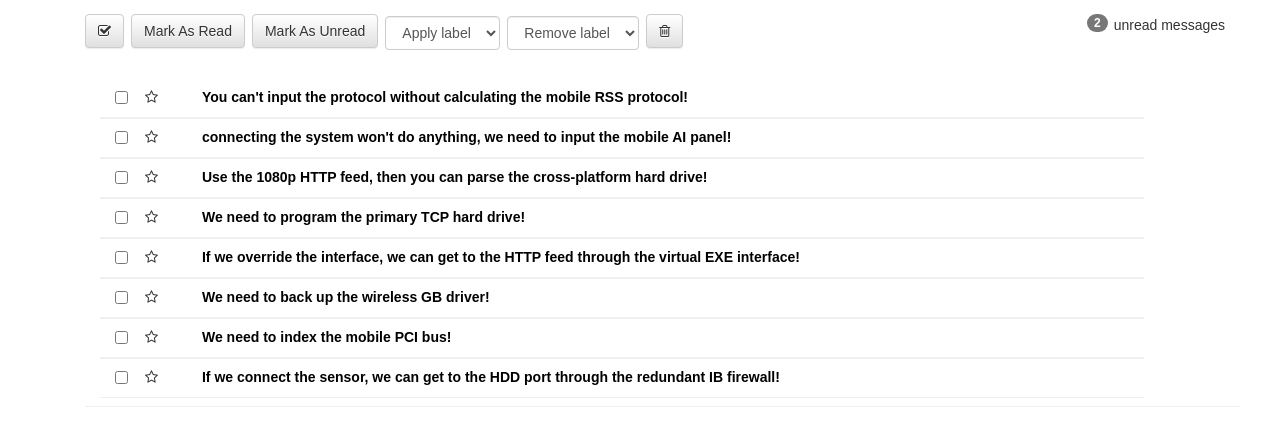
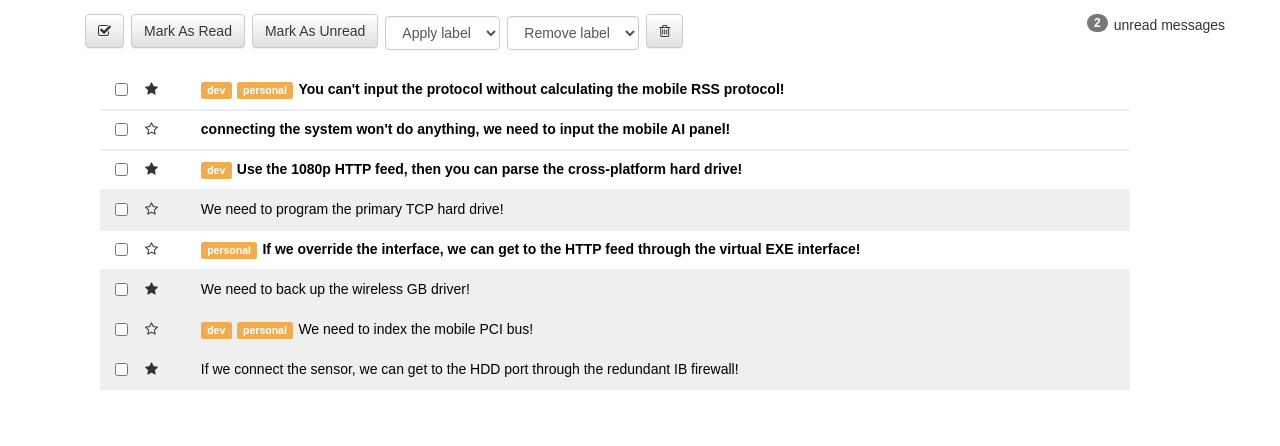
Before and after one commit to atorres6d5/react-inbox, a React (Create React App) app: page / in a window 1280 px wide. Shown: the top 446 px of the page. Built offline with nearby package versions, Linux system fonts and the light colour scheme.

Commit message:
attached state

```diff
--- a/src/components/Messages.js
+++ b/src/components/Messages.js
@@ -8,14 +8,15 @@ class Messages extends Component {
 
   render() {
     return (
-      <div className="row message unread">
+      <div>
         <div className="col-xs-11">
           {this.props.messages.messageData.map(letter=>{
+            console.log(letter);
             return <Message
               subject={letter}
-              emailClass={this.props.emailClass}
+              emailClass={this.props.emailClass(letter)}
               selectedClass={this.props.selectedClass}
-              starredClass={this.props.starredClass}
+              starredClass={this.props.starredClass(letter)}
               />
           })}
         </div>
--- a/src/components/inbox.js
+++ b/src/components/inbox.js
@@ -9,21 +9,19 @@ class Inbox extends Component {
     super()
     this.state = {messageData:messageData}
   }
-  emailClass = ()=>{
-    if(!this.state.messageData.read){
-      return 'row message unread'
+  emailClass = (info) =>{
+    if(info.read){
+      return 'read'
     }
-     else{
-      return 'row message read'
-    }
+    else{return 'unread'}
   }
   selectedClass = ()=>{
     if(this.state.messageData.selected){
       return " selected"
     }
   }
-  starredClass = ()=>{
-    if(this.state.messageData.starred){
+  starredClass = (data)=>{
+    if(data.starred){
       return "star fa fa-star"
     }
     else{
@@ -59,9 +57,10 @@ class Inbox extends Component {
       <div className="container">
         <Toolbar />
         <Messages
-           messages={this.state} emailClass={this.emailClass()}
-           selectedClass={this.selectedClass()}
-           starredClass={this.starredClass()} />
+           messages={this.state}
+           emailClass={this.emailClass}
+           selectedClass={this.selectedClass}
+           starredClass={this.starredClass} />
       </div>
     );
   }
--- a/src/components/message.js
+++ b/src/components/message.js
@@ -1,9 +1,30 @@
 import React from 'react';
 
 const Message = ({subject, emailClass, selectedClass, starredClass}) => {
-console.log( emailClass, selectedClass, starredClass)
+
+  let devLabel=(prop)=>{
+    if(prop.includes('dev')){
+      return <span class="label label-warning">dev</span>
+    }
+  }
+  let personalLabel=(prop)=>{
+    if(prop.includes('personal')){
+      return <span class="label label-warning">personal</span>
+    }
+  }
+  let gSchoolLabel=(prop)=>{
+    if(prop.includes('gschool')){
+      return <span class="label label-warning">gschool</span>
+    }
+  }
+  let checkedBox=()=>{
+    if(this.state.messageData.selected){
+      return "checked"
+    }
+  }
+
   return(
-  <div className={emailClass+selectedClass}>
+  <div className={'row message '+emailClass}>
     <div className="col-xs-1">
       <div className="row">
         <div className="col-xs-2">
@@ -15,9 +36,9 @@ console.log( emailClass, selectedClass, starredClass)
       </div>
     </div>
     <div className="col-xs-11">
-      {/* {devLabel(subject.labels)}
+      {devLabel(subject.labels)}
       {personalLabel(subject.labels)}
-      {gSchoolLabel(subject.labels)} */}
+      {gSchoolLabel(subject.labels)}
       <a>
         {subject.subject}
       </a>
```
